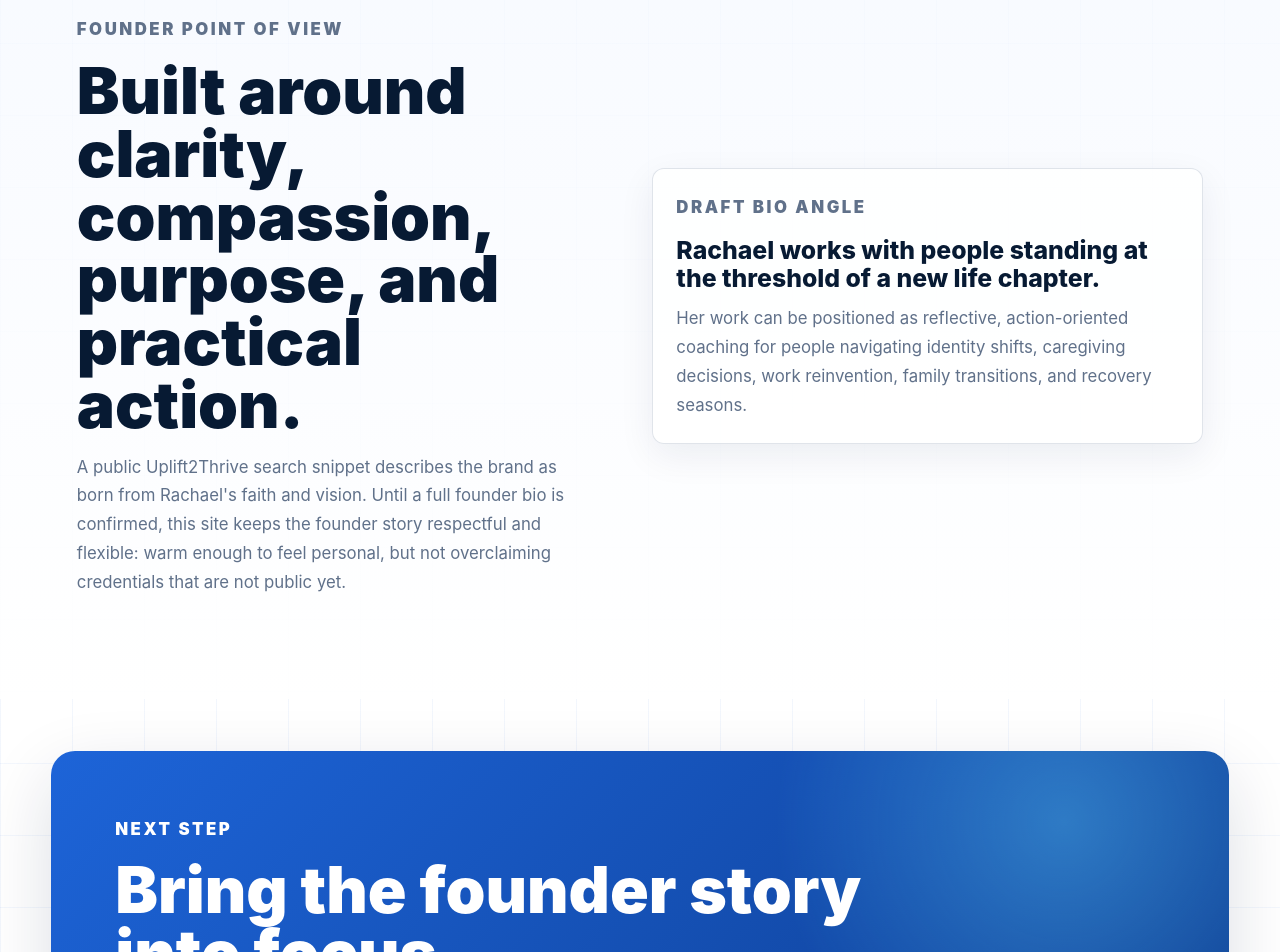
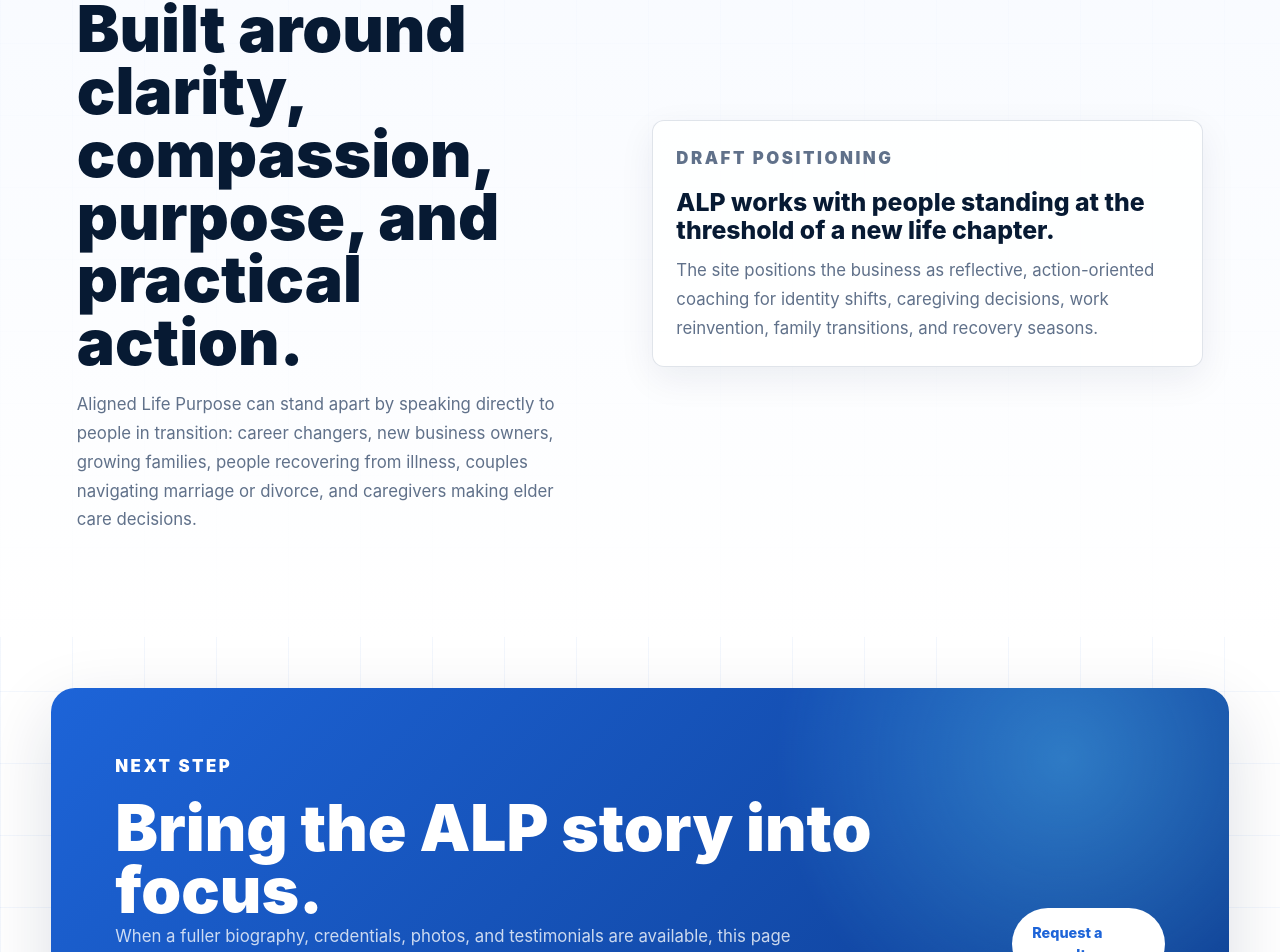
Before and after one commit to Volta-NYC/aligned-life-purpose, a Next.js app: page /about in a window 1280 px wide. Shown: the part 2549-3501 px from the top of the page. Built offline with nearby package versions, Linux system fonts and the light colour scheme.

Commit message:
Remove unrelated founder reference

```diff
--- a/app/about/page.tsx
+++ b/app/about/page.tsx
@@ -26,7 +26,7 @@ export default function AboutPage() {
       <section className="content-section">
         <SectionIntro
           eyebrow="What is known"
-          title="The public footprint points to a young, founder-led practice with a clear transition niche."
+          title="The public footprint points to a young practice with a clear transition niche."
           copy="The LinkedIn company page identifies Aligned Life Purpose as a 2025 self-owned Professional Training and Coaching company with one employee. Its public description centers life-change coaching and elder care advisory."
         />
         <div className="story-grid">
@@ -44,29 +44,27 @@ export default function AboutPage() {
 
       <section className="split-section">
         <div className="split-copy reveal">
-          <p className="eyebrow">Founder point of view</p>
+          <p className="eyebrow">Practice point of view</p>
           <h2>Built around clarity, compassion, purpose, and practical action.</h2>
           <p>
-            A public Uplift2Thrive search snippet describes the brand as born from Rachael&apos;s faith
-            and vision. Until a full founder bio is confirmed, this site keeps the founder story
-            respectful and flexible: warm enough to feel personal, but not overclaiming credentials
-            that are not public yet.
+            Aligned Life Purpose can stand apart by speaking directly to people in transition:
+            career changers, new business owners, growing families, people recovering from illness,
+            couples navigating marriage or divorce, and caregivers making elder care decisions.
           </p>
         </div>
         <div className="story-card reveal delay-1">
-          <p className="eyebrow">Draft bio angle</p>
-          <h3>Rachael works with people standing at the threshold of a new life chapter.</h3>
+          <p className="eyebrow">Draft positioning</p>
+          <h3>ALP works with people standing at the threshold of a new life chapter.</h3>
           <p>
-            Her work can be positioned as reflective, action-oriented coaching for people navigating
-            identity shifts, caregiving decisions, work reinvention, family transitions, and recovery
-            seasons.
+            The site positions the business as reflective, action-oriented coaching for identity
+            shifts, caregiving decisions, work reinvention, family transitions, and recovery seasons.
           </p>
         </div>
       </section>
 
       <CtaBand
-        title="Bring the founder story into focus."
-        copy="When a fuller biography, photo, credentials, and testimonials are available, this page is ready to become a stronger trust-building About page."
+        title="Bring the ALP story into focus."
+        copy="When a fuller biography, credentials, photos, and testimonials are available, this page is ready to become a stronger trust-building About page."
       />
     </main>
   );
--- a/app/data.ts
+++ b/app/data.ts
@@ -57,7 +57,7 @@ export const processSteps = [
   },
   {
     title: "Clarify strengths and values",
-    copy: "Identify the inner resources, lived experience, faith, relationships, and practical assets already available.",
+    copy: "Identify the inner resources, lived experience, relationships, and practical assets already available.",
   },
   {
     title: "Design aligned action",
```
